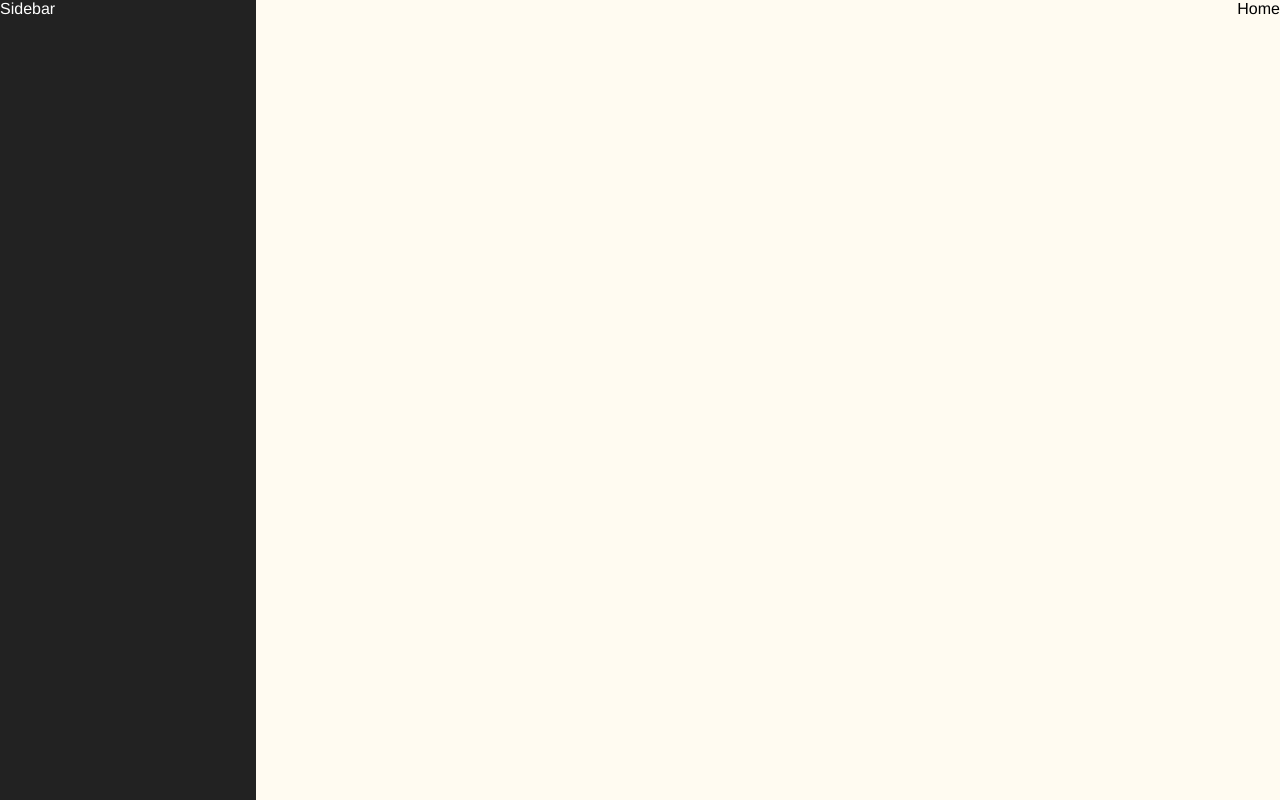
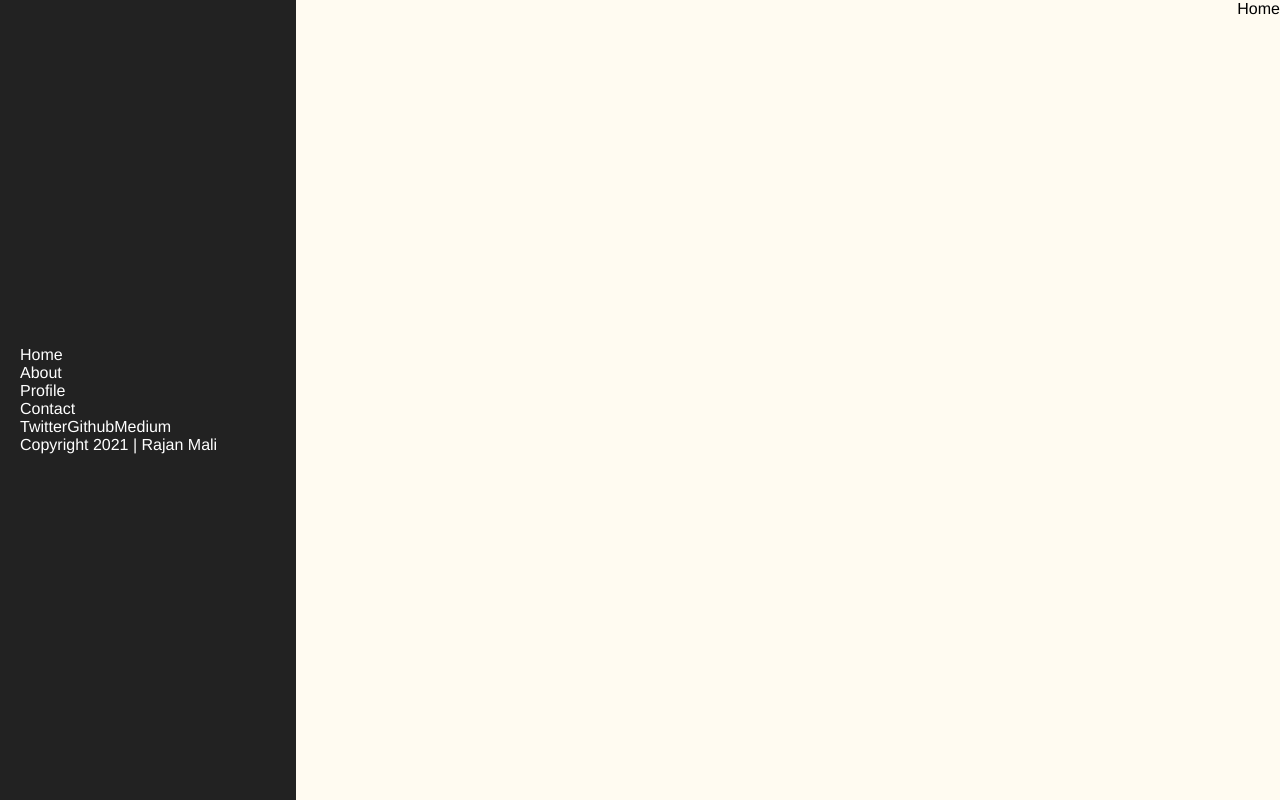
Before and after one commit to rajanmali/nextjs-scss-portfolio, a Next.js app: page / in a window 1280 px wide. Built offline with nearby package versions, Linux system fonts and the light colour scheme.

Commit message:
added basic structure for sidebar

```diff
--- a/components/layout/Sidebar/Sidebar.styles.ts
+++ b/components/layout/Sidebar/Sidebar.styles.ts
@@ -7,4 +7,22 @@ export const SidebarWrapper = styled.div`
 
   width: 20%;
   margin: 0;
+
+  padding: 0 20px;
+
+  display: flex;
+  flex-flow: column wrap;
+  justify-content: center;
+  align-items: flex-start;
 `;
+
+export const SidebarLogo = styled.div``;
+export const SidebarNavWrapper = styled.div``;
+export const SidebarNavMenu = styled.div``;
+export const SidebarMenuItem = styled.div``;
+export const SidebarSocialWrapper = styled.div`
+  display: flex;
+`;
+export const SidebarSocialIcon = styled.div``;
+export const SidebarFooter = styled.div``;
+export const SidebarFooterHeading = styled.div``;
--- a/components/layout/Sidebar/index.tsx
+++ b/components/layout/Sidebar/index.tsx
@@ -1,10 +1,42 @@
 import { FC } from 'react';
 
 // Styles
-import { SidebarWrapper } from './Sidebar.styles';
+import {
+  SidebarWrapper,
+  SidebarLogo,
+  SidebarNavWrapper,
+  SidebarNavMenu,
+  SidebarMenuItem,
+  SidebarSocialWrapper,
+  SidebarSocialIcon,
+  SidebarFooter,
+  SidebarFooterHeading,
+} from './Sidebar.styles';
 
 const Sidebar: FC = () => {
-  return <SidebarWrapper>Sidebar</SidebarWrapper>;
+  return (
+    <SidebarWrapper>
+      <SidebarLogo />
+      <SidebarNavWrapper>
+        <SidebarNavMenu>
+          <SidebarMenuItem>Home</SidebarMenuItem>
+          <SidebarMenuItem>About</SidebarMenuItem>
+          <SidebarMenuItem>Profile</SidebarMenuItem>
+          <SidebarMenuItem>Contact</SidebarMenuItem>
+        </SidebarNavMenu>
+      </SidebarNavWrapper>
+      <SidebarSocialWrapper>
+        <SidebarSocialIcon>Twitter</SidebarSocialIcon>
+        <SidebarSocialIcon>Github</SidebarSocialIcon>
+        <SidebarSocialIcon>Medium</SidebarSocialIcon>
+      </SidebarSocialWrapper>
+      <SidebarFooter>
+        <SidebarFooterHeading>
+          Copyright {new Date().getFullYear()} | Rajan Mali
+        </SidebarFooterHeading>
+      </SidebarFooter>
+    </SidebarWrapper>
+  );
 };
 
 export default Sidebar;
```
